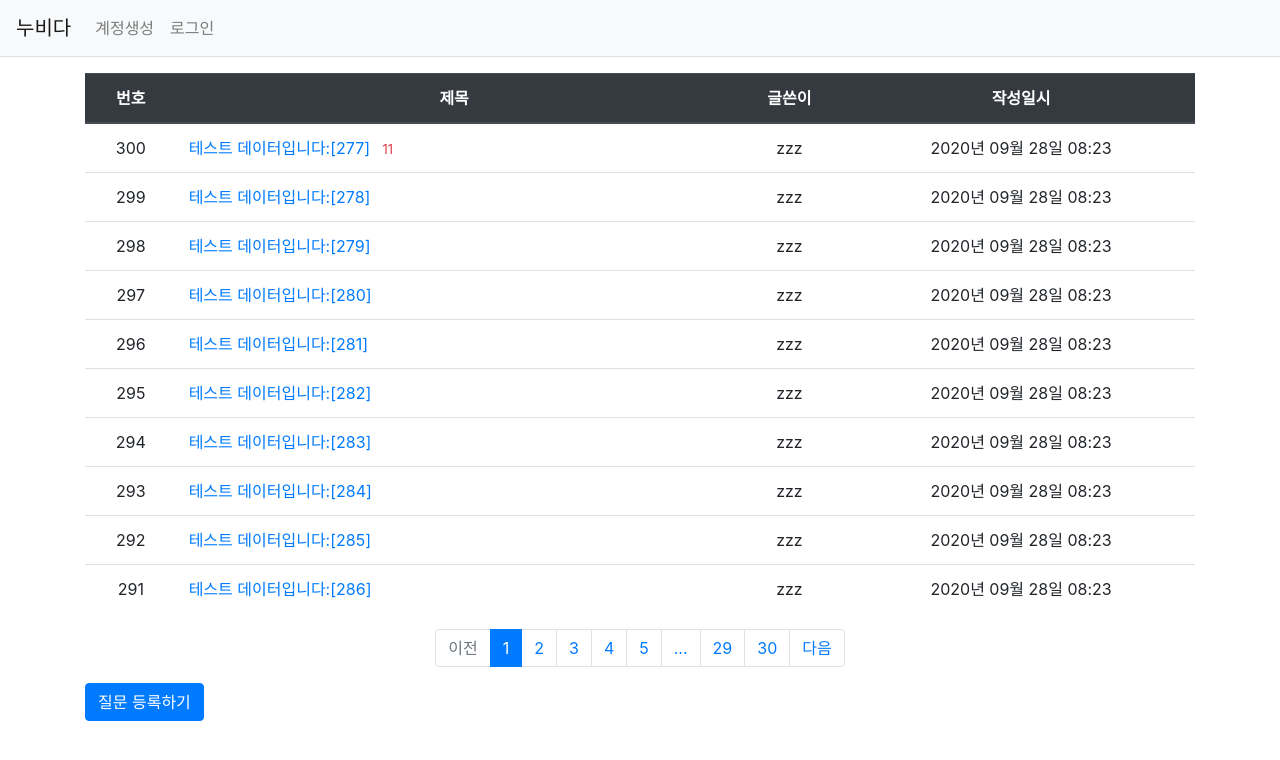
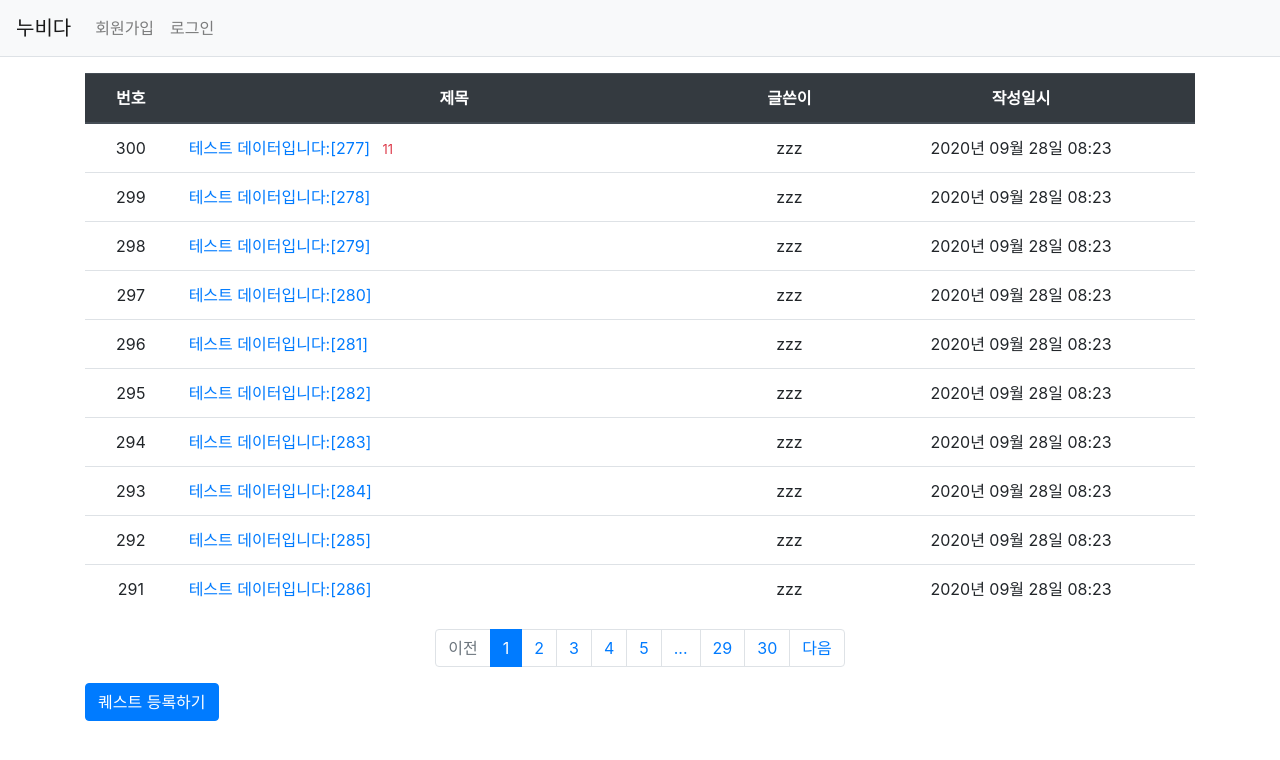
Before and after one commit to metajp/nubida, a Flask app: page /question/list/ in a window 1280 px wide. Shown: the top 760 px of the page. Run offline with Flask 2, Linux system fonts and the light colour scheme; data comes from the database, SQL or seed files in the repository; some libraries are stand-ins or nearby versions.

Commit message:
퀘스트로 변경

```diff
--- a/pybo/templates/auth/signup.html
+++ b/pybo/templates/auth/signup.html
@@ -24,7 +24,7 @@
             <input type="text" class="form-control" name="email" id="email"
                    value="{{ form.email.data or '' }}">
         </div>
-        <button type="submit" class="btn btn-primary">생성하기</button>
+        <button type="submit" class="btn btn-primary">회원가입</button>
     </form>
 </div>
 {% endblock %}
--- a/pybo/templates/navbar.html
+++ b/pybo/templates/navbar.html
@@ -14,7 +14,7 @@
         {% else %}
         <ul class="navbar-nav">
             <li class="nav-item ">
-               <a class="nav-link" href="{{ url_for('auth.signup') }}">계정생성</a>
+               <a class="nav-link" href="{{ url_for('auth.signup') }}">회원가입</a>
             </li>
             <li class="nav-item ">
                <a class="nav-link" href="{{ url_for('auth.login') }}">로그인</a>
--- a/pybo/templates/question/question_form.html
+++ b/pybo/templates/question/question_form.html
@@ -1,7 +1,7 @@
 {% extends 'base.html' %}
 {% block content %}
 <div class="container">
-    <h5 class="my-3 border-bottom pb-2">질문등록</h5>
+    <h5 class="my-3 border-bottom pb-2">퀘스트 등록</h5>
     <form method="post" class="post-form my-3">
         {{ form.csrf_token }}
         <!-- 오류표시 Start -->
--- a/pybo/templates/question/question_list.html
+++ b/pybo/templates/question/question_list.html
@@ -28,7 +28,7 @@
         {% endfor %}
         {% else %}
         <tr>
-            <td colspan="3">질문이 없습니다.</td>
+            <td colspan="3">퀘스트가 없습니다.</td>
         </tr>
         {% endif %}
         </tbody>
@@ -75,7 +75,7 @@
     </ul>
     <!-- 페이징처리 끝 -->
 
-    <a href="{{ url_for('question.create') }}" class="btn btn-primary">질문 등록하기</a>
+    <a href="{{ url_for('question.create') }}" class="btn btn-primary">퀘스트 등록하기</a>
 </div>
 
 {% endblock %}
```
